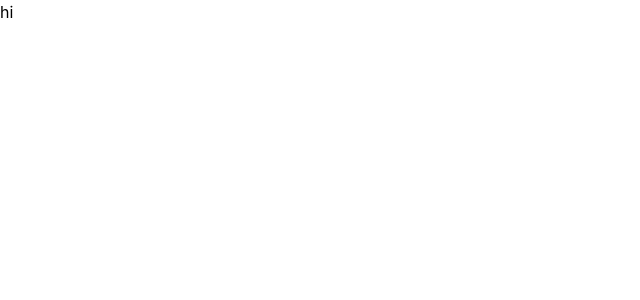
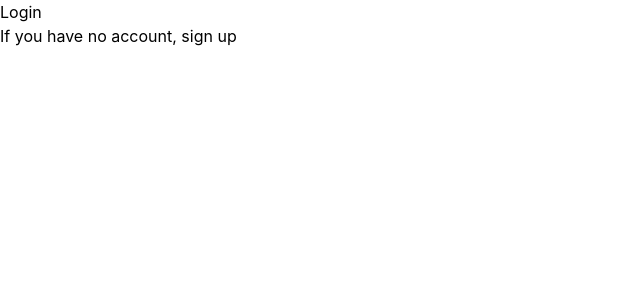
Before and after one commit to devallisamuel/wazobia, a React (Create React App) app: page / in a window 1280 px wide. Shown: the top 300 px of the page, without its empty margins (0-640 px from the left). Built offline with nearby package versions, Linux system fonts and the light colour scheme.

Commit message:
commenced login page

```diff
--- a/package.json
+++ b/package.json
@@ -10,8 +10,11 @@
     "@types/node": "^16.18.3",
     "@types/react": "^18.0.25",
     "@types/react-dom": "^18.0.8",
+    "axios": "^1.1.3",
+    "formik": "^2.2.9",
     "react": "^18.2.0",
     "react-dom": "^18.2.0",
+    "react-router-dom": "^6.4.3",
     "react-scripts": "5.0.1",
     "typescript": "^4.8.4",
     "web-vitals": "^2.1.4"
--- a/src/App.tsx
+++ b/src/App.tsx
@@ -1,12 +1,15 @@
 import React from 'react';
-// import logo from './logo.svg';
+import { Routes,Route } from 'react-router-dom';
+
+import { Login } from './components/pages/login';
+
 import './App.css';
 
 function App() {
   return (
-    <div>
-      hi
-    </div>
+    <Routes>
+      <Route path = "/" element = {<Login/>}/>
+    </Routes>
   );
 }
 
--- /dev/null
+++ b/src/components/pages/login.tsx
@@ -0,0 +1,12 @@
+export const Login = () => {
+    return (
+    <div>
+        <div className="mx-auto bg-white rounded-md mt-3">
+            <h1 className="text-center">
+                Login
+            </h1>
+            <p className="inline">If you have no account,<span className="bg-blue-400 inline"> sign up</span></p>
+        </div>
+    </div>
+    );
+};
--- a/src/index.tsx
+++ b/src/index.tsx
@@ -1,5 +1,7 @@
 import React from 'react';
 import ReactDOM from 'react-dom/client';
+import { BrowserRouter } from 'react-router-dom';
+
 import './index.css';
 import App from './App';
 import reportWebVitals from './reportWebVitals';
@@ -9,7 +11,9 @@ const root = ReactDOM.createRoot(
 );
 root.render(
   <React.StrictMode>
-    <App />
+    <BrowserRouter>
+      <App />
+    </BrowserRouter>
   </React.StrictMode>
 );
 
--- a/tsconfig.json
+++ b/tsconfig.json
@@ -6,6 +6,7 @@
       "dom.iterable",
       "esnext"
     ],
+    "baseUrl": "components",
     "allowJs": true,
     "skipLibCheck": true,
     "esModuleInterop": true,
```
Also changed, not shown: 1 other file (tests, documents, lock files or other folders).
